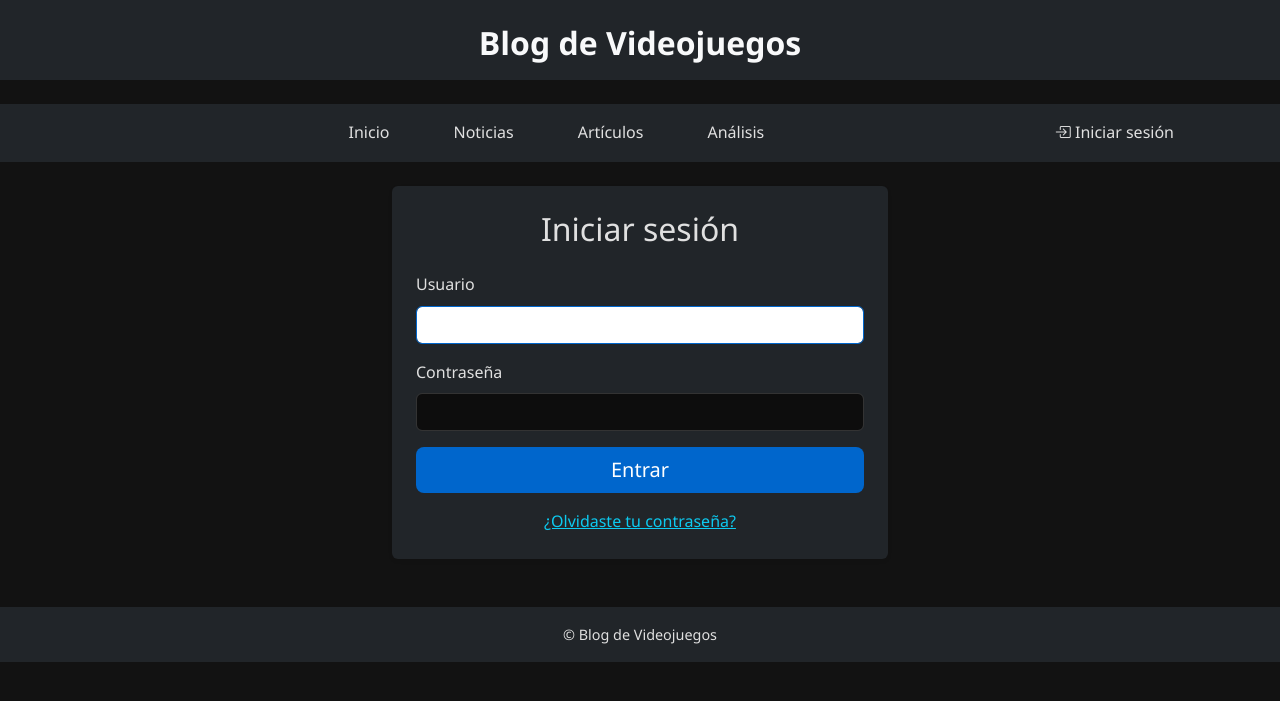
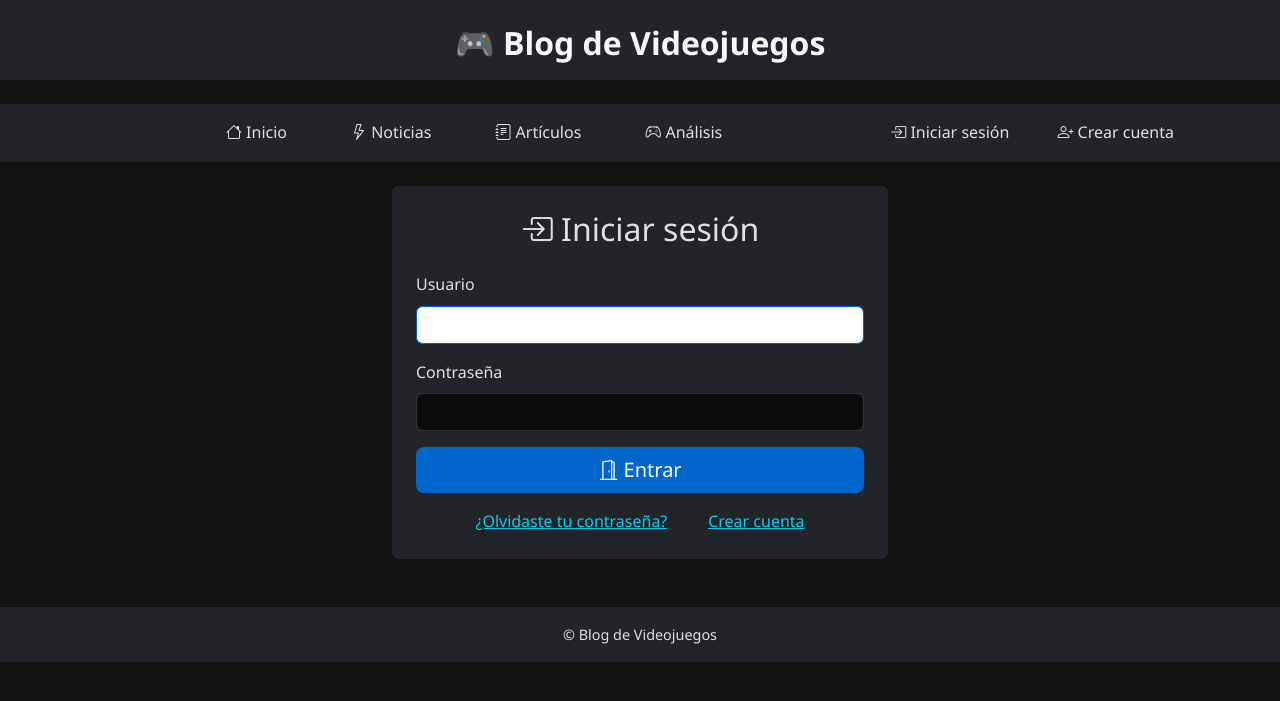
Before and after one commit to Francoamora/blognuevo, a Django app: page /login/ in a window 1280 px wide. Shown: the top 701 px of the page. Run offline with Django 5.2, Linux system fonts and the light colour scheme; some libraries are stand-ins or nearby versions.

Commit message:
ui(nav): vuelve emoji del header y link a registro; íconos Bootstrap visibles

```diff
--- a/App1/templates/base.html
+++ b/App1/templates/base.html
@@ -10,14 +10,13 @@
   <link href="https://cdn.jsdelivr.net/npm/bootstrap@5.3.3/dist/css/bootstrap.min.css" rel="stylesheet" />
   <link href="https://cdn.jsdelivr.net/npm/bootstrap-icons@1.10.5/font/bootstrap-icons.css" rel="stylesheet" />
 
-  <!-- Trix: lo uso como editor en crear/editar post -->
+  <!-- Trix editor -->
   <link rel="stylesheet" href="https://unpkg.com/trix@2.0.0/dist/trix.css" />
   <script src="https://unpkg.com/trix@2.0.0/dist/trix.umd.min.js"></script>
 
-  <!-- CSS propio con cache-buster simple -->
+  <!-- CSS propio con cache-buster -->
   <link rel="stylesheet" href="{% static 'css/style.css' %}?v=20250810" />
 
-  {# Dejo un bloque para inyectar CSS/HEAD extra cuando una vista lo necesite #}
   {% block extra_head %}{% endblock %}
 </head>
 <body>
@@ -26,7 +25,7 @@
   <header class="blog-title py-3 text-center bg-dark text-light mb-4">
     <h1 class="m-0">
       <a href="{% url 'inicio' %}" class="text-light text-decoration-none">
-        Blog de Videojuegos
+        🎮 Blog de Videojuegos
       </a>
     </h1>
   </header>
@@ -44,19 +43,19 @@
         <ul class="navbar-nav mx-auto">
           <li class="nav-item mx-3">
             <a class="nav-link{% if request.resolver_match.url_name == 'inicio' %} active{% endif %}"
-               href="{% url 'inicio' %}">Inicio</a>
+               href="{% url 'inicio' %}"><i class="bi bi-house"></i> Inicio</a>
           </li>
           <li class="nav-item mx-3">
             <a class="nav-link{% if request.path == '/categoria/Noticias/' %} active{% endif %}"
-               href="{% url 'posts_por_categoria' 'Noticias' %}">Noticias</a>
+               href="{% url 'posts_por_categoria' 'Noticias' %}"><i class="bi bi-lightning"></i> Noticias</a>
           </li>
           <li class="nav-item mx-3">
             <a class="nav-link{% if request.path == '/categoria/Artículos/' %} active{% endif %}"
-               href="{% url 'posts_por_categoria' 'Artículos' %}">Artículos</a>
+               href="{% url 'posts_por_categoria' 'Artículos' %}"><i class="bi bi-journal-text"></i> Artículos</a>
           </li>
           <li class="nav-item mx-3">
             <a class="nav-link{% if request.path == '/categoria/Análisis/' %} active{% endif %}"
-               href="{% url 'posts_por_categoria' 'Análisis' %}">Análisis</a>
+               href="{% url 'posts_por_categoria' 'Análisis' %}"><i class="bi bi-controller"></i> Análisis</a>
           </li>
         </ul>
 
@@ -88,6 +87,11 @@
                 <i class="bi bi-box-arrow-in-right"></i> Iniciar sesión
               </a>
             </li>
+            <li class="nav-item mx-2">
+              <a class="nav-link" href="{% url 'registro' %}">
+                <i class="bi bi-person-plus"></i> Crear cuenta
+              </a>
+            </li>
           {% endif %}
         </ul>
       </div>
@@ -95,7 +99,7 @@
   </nav>
   {% endblock %}
 
-  <!-- Mensajes flash (Bootstrap) -->
+  <!-- Mensajes flash -->
   <div class="container mt-4">
     {% if messages %}
       {% for message in messages %}
@@ -107,22 +111,21 @@
     {% endif %}
   </div>
 
-  <!-- Contenido principal -->
+  <!-- Contenido -->
   <div class="container mb-5">
     {% block content %}{% endblock %}
   </div>
 
-  <!-- Footer simple -->
+  <!-- Footer -->
   <footer class="footer py-3 bg-dark text-center text-light">
     <div class="container">
       &copy; {{ now|date:"Y" }} Blog de Videojuegos
     </div>
   </footer>
 
-  <!-- JS de Bootstrap en bundle -->
+  <!-- JS de Bootstrap -->
   <script src="https://cdn.jsdelivr.net/npm/bootstrap@5.3.3/dist/js/bootstrap.bundle.min.js" defer></script>
 
-  {# Dejo un bloque para inyectar JS extra desde vistas puntuales #}
   {% block extra_js %}{% endblock %}
 </body>
 </html>
--- a/App1/templates/login.html
+++ b/App1/templates/login.html
@@ -1,17 +1,16 @@
 {% extends 'base.html' %}
-{% load bootstrap_filters %} {# filtro add_class para inputs (propio) #}
+{% load bootstrap_filters %}
 
 {% block titulo %}Iniciar sesión - Blog de Videojuegos{% endblock %}
 
 {% block content %}
 <div class="container" style="max-width: 520px;">
   <div class="card shadow-sm p-4 bg-dark text-light rounded">
-    <h2 class="mb-4 text-center">Iniciar sesión</h2>
+    <h2 class="mb-4 text-center"><i class="bi bi-box-arrow-in-right"></i> Iniciar sesión</h2>
 
     <form method="post" novalidate>
       {% csrf_token %}
 
-      {# Non-field errors (credenciales inválidas, etc.) #}
       {% if form.non_field_errors %}
         <div class="alert alert-danger">
           {% for err in form.non_field_errors %}{{ err }}{% endfor %}
@@ -35,11 +34,13 @@
       </div>
 
       <div class="d-grid mt-3">
-        <button type="submit" class="btn btn-primary btn-lg">Entrar</button>
+        <button type="submit" class="btn btn-primary btn-lg"><i class="bi bi-door-open"></i> Entrar</button>
       </div>
 
-      <div class="text-center mt-3">
+      <div class="text-center mt-3 d-flex justify-content-center gap-3">
         <a href="{% url 'password_reset' %}" class="link-info">¿Olvidaste tu contraseña?</a>
+        <span class="text-muted">|</span>
+        <a href="{% url 'registro' %}" class="link-info">Crear cuenta</a>
       </div>
     </form>
   </div>
```
